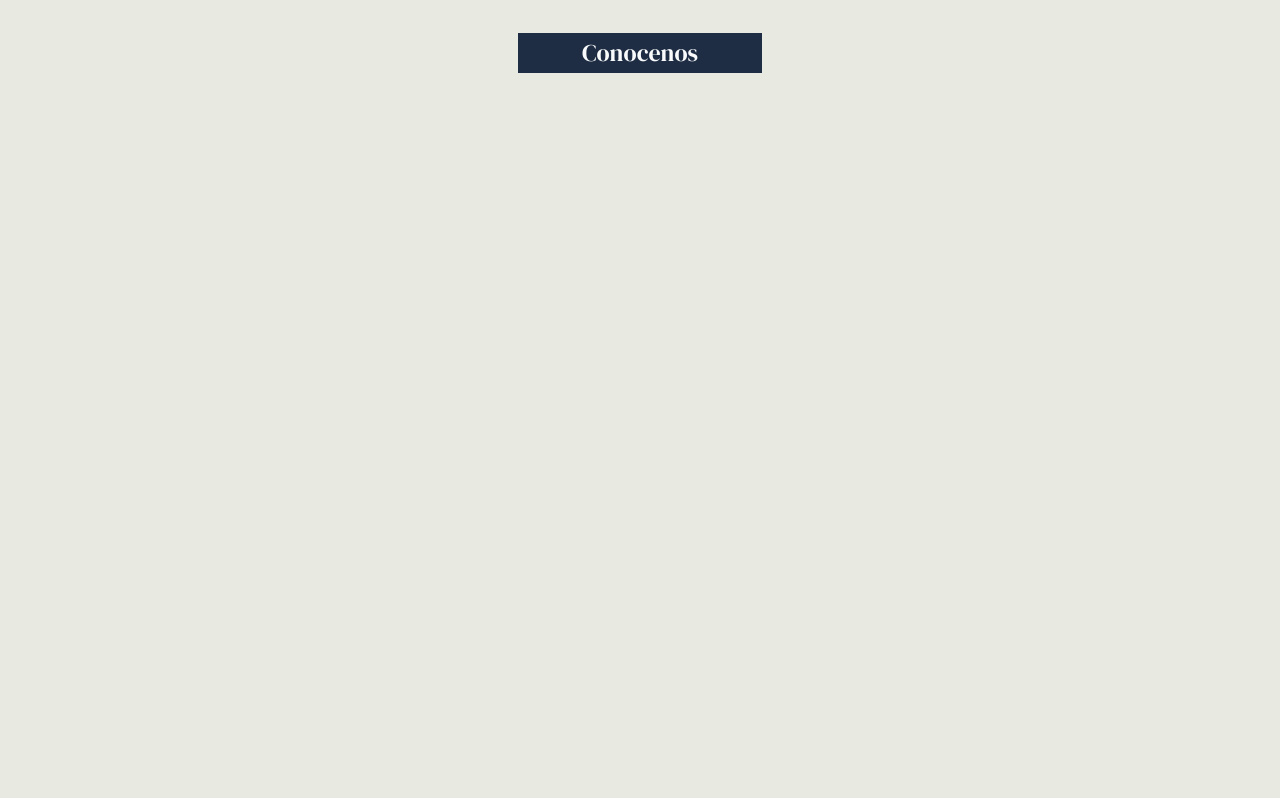
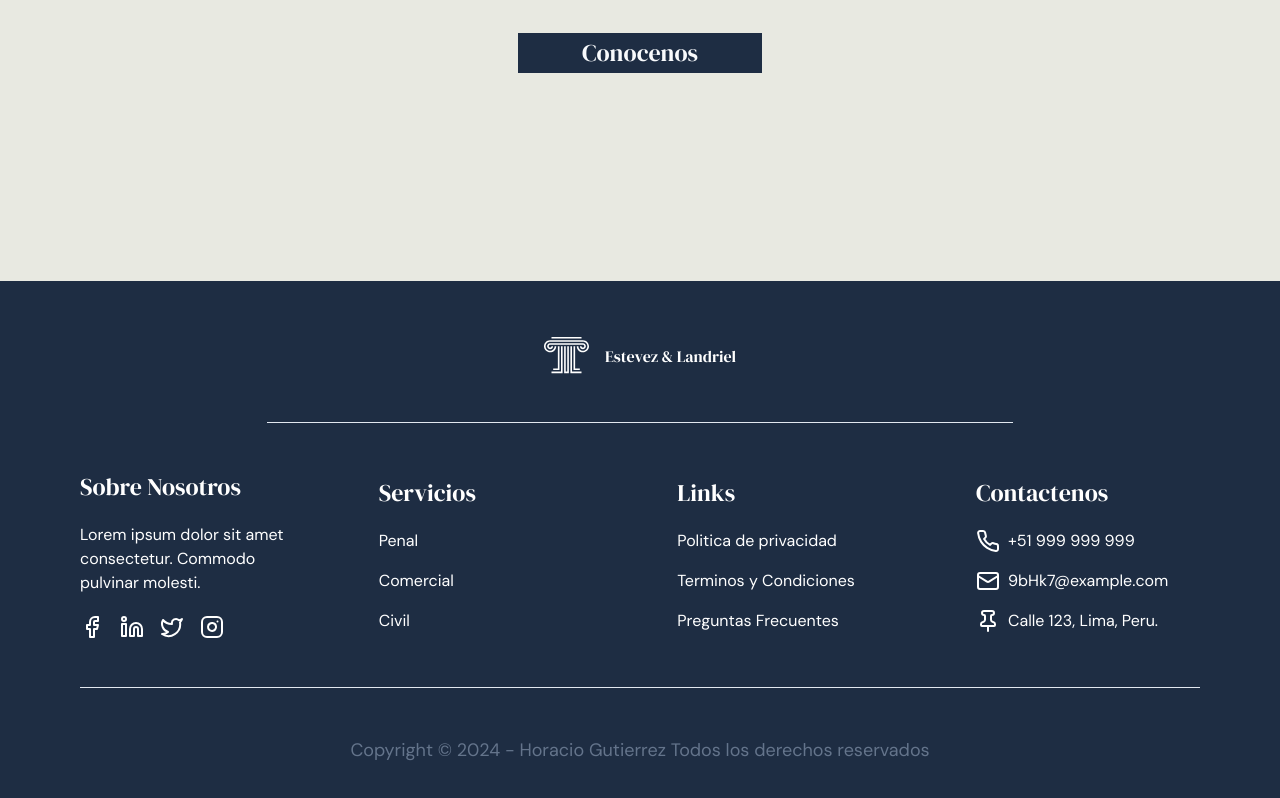
Before and after one commit to HoracioGutierrez/lawfirm, a Next.js app: page / in a window 1280 px wide. Shown: the part 1774-2572 px from the top of the page. Before the commit the page ends 2055 px from the top, so only its background shows below. Built offline with nearby package versions, Linux system fonts and the light colour scheme.

Commit message:
Made responsive footer in layout and finish basic layout

```diff
--- a/app/layout.tsx
+++ b/app/layout.tsx
@@ -3,6 +3,7 @@ import { DM_Serif_Display } from "next/font/google";
 import Header from "../components/Header";
 import "./globals.css";
 import { cn } from "@/lib/utils";
+import Footer from "@/components/Footer";
 
 const dmSerifDisplay = DM_Serif_Display({ weight: "400", subsets: ["latin"] });
 
@@ -21,6 +22,7 @@ export default function RootLayout({
       <body className={cn(dmSerifDisplay.className,"bg-[#E8E9E1]")}>
         <Header/>
         {children}
+        <Footer/>
       </body>
     </html>
   );
--- /dev/null
+++ b/components/Footer.tsx
@@ -0,0 +1,63 @@
+import { FacebookIcon, InstagramIcon, LinkedinIcon, LocateIcon, MailIcon, Phone, PinIcon, TwitterIcon } from "lucide-react"
+import { Separator } from "./ui/separator"
+import Link from "next/link"
+import { cn } from "@/lib/utils"
+import { DM_Sans } from "next/font/google"
+
+const dmSans = DM_Sans({ weight: "400", subsets: ["latin"] })
+
+function Footer() {
+    return (
+        <footer className="px-6 md:px-10 lg:px-14 xl:px-20 bg-primary py-10 lg:py-12 xl:py-14">
+            <div className="max-w-[1600px] mx-auto flex justify-center">
+                <h2 className="text-white flex items-center flex-col xl:flex-row xl:gap-4">
+                    <svg width="45" height="37" viewBox="0 0 45 37" fill="none" xmlns="http://www.w3.org/2000/svg">
+                        <path d="M7.48771 -3.8147e-06H37.5121V1.61155H7.48771V-3.8147e-06ZM6.11683 3.13012L38.8832 3.1303C44.3109 3.1303 47.0468 9.72366 43.2052 13.5653C39.3634 17.4067 32.7704 14.6704 32.7704 9.24303H34.3818C34.3818 13.2406 39.2378 15.2537 42.0657 12.4256C44.8933 9.59807 42.8811 4.74184 38.8832 4.74184H6.11683C2.11857 4.74184 0.106018 9.59807 2.93408 12.4256C5.76196 15.2537 10.618 13.2409 10.618 9.24303H12.2296C12.2296 14.6708 5.63636 17.4067 1.79457 13.5653C-2.04669 9.72366 0.689103 3.1303 6.11683 3.1303V3.13012ZM29.5201 9.24303H31.1315V31.4332H35.806V33.0447H29.5201V9.24303ZM15.4798 9.24303V33.0447H9.19328V31.4332H13.8683V9.24303H15.4798ZM18.6105 36.1752H7.49893V34.5638H16.9986V9.24303H18.61L18.6105 36.1752ZM24.8713 36.1752H20.1287V9.24303H21.7406V34.5638H23.2594L23.259 9.24303H24.8713V36.1752ZM28.0012 34.5638H37.5009V36.1752H26.3898C26.3898 27.1979 26.3895 18.2205 26.3895 9.24303H28.0012V34.5638ZM37.5121 9.24303C37.5121 10.4613 38.9916 11.073 39.852 10.2122C40.7133 9.35126 40.1011 7.87215 38.8832 7.87215H6.11683C4.89891 7.87215 4.28706 9.35143 5.14748 10.2122C6.00825 11.073 7.48771 10.4613 7.48771 9.24303H9.09925C9.09925 11.8906 5.88247 13.2262 4.00833 11.3517C2.13366 9.47703 3.46927 6.2606 6.11683 6.2606H38.8832C41.5304 6.2606 42.8663 9.47685 40.992 11.3517C39.1173 13.2262 35.9007 11.8908 35.9007 9.24303H37.5121Z" fill={"#FFFFFF"} />
+                    </svg>
+                    Estevez & Landriel
+                </h2>
+            </div>
+            <Separator className="block w-full md:w-2/3 mx-auto my-12" />
+            <div className="text-white flex flex-col md:flex-row items-center justify-between gap-12">
+                <div className="w-full md:w-1/5 flex flex-col gap-5">
+                    <h3 className="text-2xl">Sobre Nosotros</h3>
+                    <p className={cn(dmSans.className)}>Lorem ipsum dolor sit amet consectetur. Commodo pulvinar molesti.</p>
+                    <nav className="flex gap-4">
+                        <FacebookIcon />
+                        <LinkedinIcon />
+                        <TwitterIcon />
+                        <InstagramIcon />
+                    </nav>
+                </div>
+                <div className="hidden md:w-1/5 md:flex flex-col gap-5">
+                    <h3 className="text-2xl">Servicios</h3>
+                    <nav className={cn(dmSans.className, "flex gap-4 flex-col")}>
+                        <Link href="#">Penal</Link>
+                        <Link href="#">Comercial</Link>
+                        <Link href="#">Civil</Link>
+                    </nav>
+                </div>
+                <Separator className="block mx-auto md:hidden" />
+                <div className="hidden md:w-1/5 md:flex flex-col gap-5">
+                    <h3 className="text-2xl">Links</h3>
+                    <nav className={cn(dmSans.className, "flex gap-4 flex-col")}>
+                        <Link href="#">Politica de privacidad</Link>
+                        <Link href="#">Terminos y Condiciones</Link>
+                        <Link href="#">Preguntas Frecuentes</Link>
+                    </nav>
+                </div>
+                <div className="w-full md:w-1/5 flex flex-col gap-5">
+                    <h3 className="text-2xl">Contactenos</h3>
+                    <nav className={cn(dmSans.className, "flex gap-4 flex-col")}>
+                        <p className="flex gap-2 items-center"><Phone />+51 999 999 999</p>
+                        <p className="flex gap-2 items-center"><MailIcon /> 9bHk7@example.com</p>
+                        <p className="flex gap-2 items-center"><PinIcon /> Calle 123, Lima, Peru.</p>
+                    </nav>
+                </div>
+            </div>
+            <Separator className="block my-12" />
+            <p className={cn(dmSans.className, "text-white text-center text-sm md:text-lg text-muted-foreground")}>Copyright &copy; 2024 - Horacio Gutierrez Todos los derechos reservados</p>
+        </footer>
+    )
+}
+export default Footer
```
